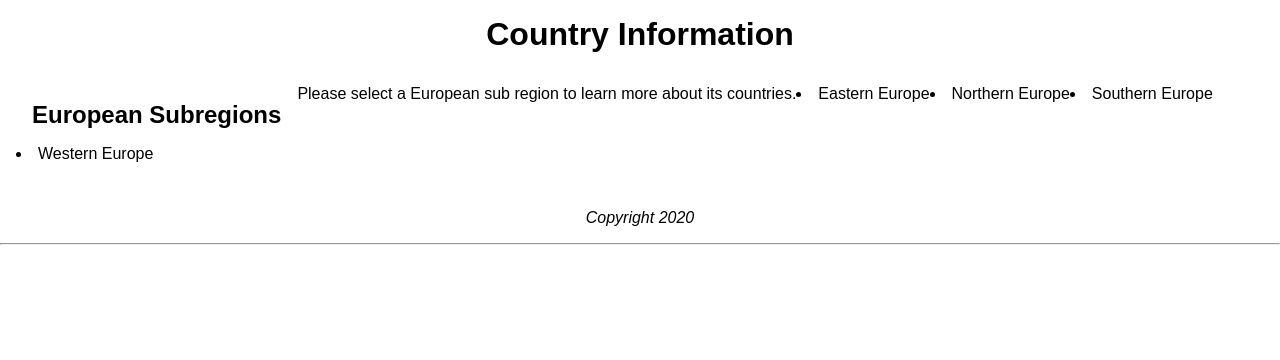
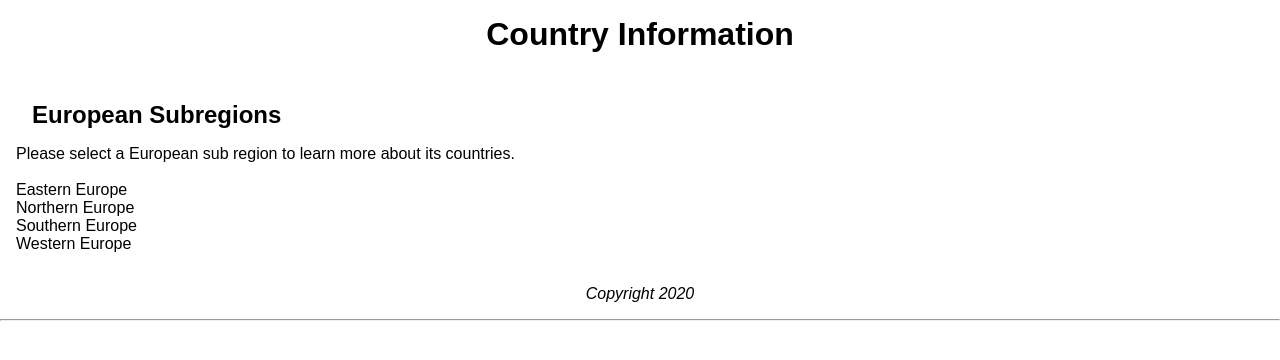
Before and after one commit to markpackham/codeclan_wk8_group_vue_express_mongodb, a Vue app in the folder client/: page / in a window 1280 px wide. Shown: the top 360 px of the page. Built offline with nearby package versions, Linux system fonts and the light colour scheme; no server answers.

Commit message:
remove pre selected country

```diff
--- a/client/src/App.vue
+++ b/client/src/App.vue
@@ -2,14 +2,19 @@
   <div id="app">
     <main-header></main-header>
     <div class="main-container">
+      <div class="eu-subregions">
         <h2>European Subregions</h2>
         <p>Please select a European sub region to learn more about its countries.</p>
+        <br />
+        <ul>
           <li v-on:click="handleSelectCountry('eastern')">Eastern Europe</li>
           <li v-on:click="handleSelectCountry('northern')">Northern Europe</li>
           <li v-on:click="handleSelectCountry('southern')">Southern Europe</li>
           <li v-on:click="handleSelectCountry('western')">Western Europe</li>
+        </ul>
+      </div>
 
-      <europe-subregion-list :countries='countries'></europe-subregion-list>
+      <europe-subregion-list :countries="countries"></europe-subregion-list>
       <eastern-europe-list :countries="countries" :countryFrom="countryFrom"></eastern-europe-list>
       <southern-europe-list :countries="countries" :countryFrom="countryFrom"></southern-europe-list>
       <western-europe-list :countries="countries" :countryFrom="countryFrom"></western-europe-list>
@@ -49,7 +54,7 @@ export default {
     "eastern-europe-list": EasternEuropeList,
     "western-europe-list": WesternEuropeList,
     "northern-europe-list": NorthernEuropeList,
-    "southern-europe-list": SouthernEuropeList,
+    "southern-europe-list": SouthernEuropeList
   },
   methods: {
     getCountries: function() {
@@ -77,7 +82,8 @@ export default {
     },
 
     handleSelectCountry(name) {
-      this.countryFrom = name
+      this.countryFrom = name;
+      this.selectedCountry = null;
     }
   },
   mounted() {
@@ -87,9 +93,9 @@ export default {
       this.selectedCountry = country;
     });
 
-    eventBus.$on('subregion-selected', subregion => {
+    eventBus.$on("subregion-selected", subregion => {
       this.selectedSubregion = subregion;
-    })
+    });
   }
 };
 </script>
--- a/client/src/components/EuropeSubRegionList.vue
+++ b/client/src/components/EuropeSubRegionList.vue
@@ -1,26 +1,5 @@
 <template>
-  <div class="europe-subregion-list">
-    <!-- <h2>European Subregions</h2>
-    <p>Please select a European sub region to learn more about its countries.</p>
-    <ul> -->
-      <!-- <li v-on:click="handleClick">
-        Northern Europe
-      </li>
-      <li v-on:click="handleClick">
-        Southern Europe
-      </li>
-      <li v-on:click="handleClick">
-        Eastern Europe
-      </li>
-      <li v-on:click="handleClick">
-        Western Europe
-      </li> -->
-      <!-- <eastern-europe-list :countries="countries"></eastern-europe-list>
-      <southern-europe-list :countries="countries"></southern-europe-list>
-      <western-europe-list :countries="countries"></western-europe-list>
-      <northern-europe-list :countries="countries"></northern-europe-list> -->
-    </ul>
-  </div>
+  <div class="europe-subregion-list"></div>
 </template>
 
 <script>
@@ -35,16 +14,16 @@ export default {
   data() {
     return {};
   },
-  props: ['countries'],
-  components:{
+  props: ["countries"],
+  components: {
     "eastern-europe-list": EasternEuropeList,
     "western-europe-list": WesternEuropeList,
     "northern-europe-list": NorthernEuropeList,
-    "southern-europe-list": SouthernEuropeList,
+    "southern-europe-list": SouthernEuropeList
   },
   methods: {
-    handleClick(){
-      eventBus.$emit('subregion-selected', this.subregion)
+    handleClick() {
+      eventBus.$emit("subregion-selected", this.subregion);
     }
   },
   computed: {},
```
Lines whose indentation alone changed are shown as unchanged.
